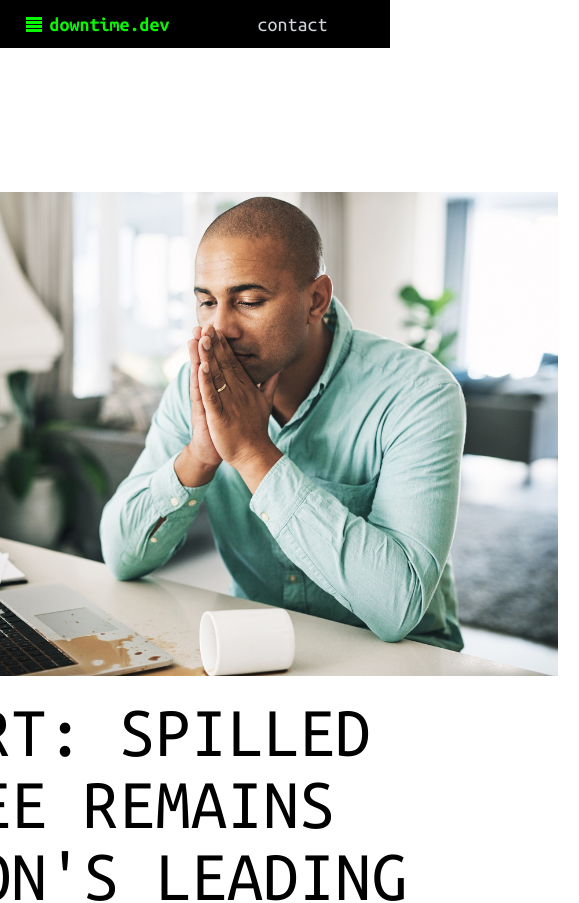
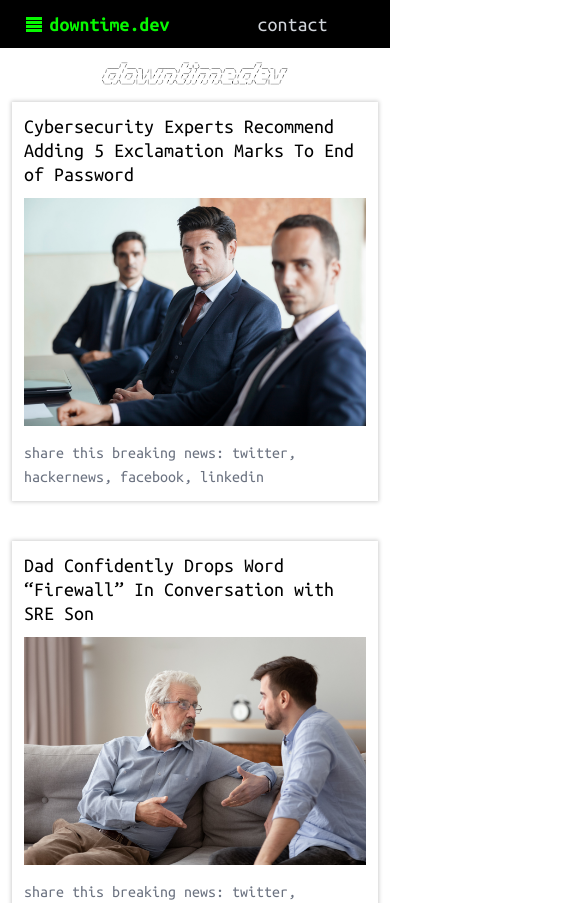
Before and after one commit to gravitational/downtime, a Next.js app: page / in a window 390 px wide. Shown: the top 903 px of the page, 579 px wide, since content can reach past the window. Built offline with nearby package versions, Linux system fonts and the light colour scheme.

Commit message:
updated mobile stylings

```diff
--- a/components/JokeParser/JokeParser.tsx
+++ b/components/JokeParser/JokeParser.tsx
@@ -3,15 +3,13 @@ import { HEADLINES, HeadlineProps } from "data/jokes";
 
 const JokeParser = () => {
   return (
-    <>
-      <div className="flex justify-center w-full mt-[180px]">
-        <div className="flex flex-col align-center max-w-[1240px]">
-          {HEADLINES.map((joke: HeadlineProps, i) => (
-            <Joke joke={joke} key={`${i} + item`}/>
-          ))}
-        </div>
+    <div className="flex justify-center w-full">
+      <div id="centralizer" className="flex flex-col items-center max-w-[1240px]">
+        {HEADLINES.map((joke: HeadlineProps, i) => (
+          <Joke joke={joke} key={`${i} + item`} />
+        ))}
       </div>
-    </>
+    </div>
   );
 };
 
@@ -21,18 +19,27 @@ interface JokeProps {
 
 const Joke = ({ joke }: JokeProps) => {
   return (
-    <div className="mt-3 mb-11 mx-5 lg:mx-0 border-b-2 border-black" >
+    <div
+      id="card"
+      className="flex flex-col items-center mb-10 mx-3 lg:mx-7 px-3 md:px-7 max-w-[660px] shadow-card "
+    >
+      <div className="text-xl lg:text-3xl leading-6 mt-3 md:mt-5 lg:mt-8 mb-3 md:mb-5 w-full ">
+        <span className="font-bold">{joke.smoker} </span>
+        {joke.headline}
+      </div>
       {joke.image && (
-        <div className="h-[484px] w-[728px] relative mb-5">
+        <div className="w-full mb-2 lg:mb-5 ">
           <NextImage
             src={joke.image}
-            alt=""
-            layout="fill"
-            objectFit="contain"
+            alt="a hilariously apropos image"
+            height="400px"
+            width="600px"
           />
         </div>
       )}
-      <div className="uppercase text-7xl mb-8">{joke.headline}</div>
+      <div className="w-full mb-3 lg:mb-7 text-gray-500 ">
+        share this breaking news: twitter, hackernews, facebook, linkedin
+      </div>
     </div>
   );
 };
--- a/components/NavBar/NavBar.tsx
+++ b/components/NavBar/NavBar.tsx
@@ -1,7 +1,4 @@
 import React, { useState } from "react";
-import { motion } from "framer-motion";
-import NextImage from "next/image";
-import { useRouter } from "next/router";
 import Link from "next/link";
 
 const NavBar = () => {
--- a/data/jokes.ts
+++ b/data/jokes.ts
@@ -4,36 +4,48 @@ import coffee from "../public/assets/images/coffee@2x.jpg"
 
 
 export interface HeadlineProps {
+    smoker?: string,
     headline: string,
     image?: StaticImageData | string,
     pubDate: Date
   }
 
+  //IMPORTANT: the MONTH is zero-indexed, e.g. "0" = January, "11" = December
 
-export const HEADLINES: HeadlineProps[] = [
+  const RawJokes: HeadlineProps[] = [
   {
-    headline: "Report: Spilled Coffee Remains Nation's Leading Cybersecurity Threat",
+    smoker: "Report:",
+    headline: "Spilled Coffee Remains Nation's Leading Cybersecurity Threat",
     image: coffee,
-    pubDate: new Date(),
+    pubDate: new Date(2022, 0, 1),
   },
   {
     headline: "Uninspired SRE Just Going Through The Motions Of Distributed Consensus Algorithm Optimization",
     image: "/assets/images/bored@2x.jpg",
-    pubDate: new Date(),
+    pubDate: new Date(2022, 0, 2),
   },
   {
     headline: "Modern-Day Robin Hood Steals Passwords to 40,000 Bon Appetit Accounts",
     image: "/assets/images/hackerman@2x.jpg",
-    pubDate: new Date(),
+    pubDate: new Date(2022, 0, 3),
   },
   {
     headline: "Dad Confidently Drops Word “Firewall” In Conversation with SRE Son",
     image: "/assets/images/firewall2@2x.jpg",
-    pubDate: new Date(),
+    pubDate: new Date(2022, 0, 4),
   },
   {
     headline: "Cybersecurity Experts Recommend Adding 5 Exclamation Marks To End of Password",
     image: "/assets/images/experts@2x.jpg",
-    pubDate: new Date(),
+    pubDate: new Date(2022, 0, 5),
   },
 ]
+
+//sorted into order by MOST RECENT DATE FIRST
+export const HEADLINES = sortByDate(RawJokes)
+
+function sortByDate (arr: HeadlineProps[]) {
+  return arr.sort(function(a, b) {
+    return +new Date(b.pubDate) - +new Date(a.pubDate)
+  })
+}
--- a/pages/index.tsx
+++ b/pages/index.tsx
@@ -1,5 +1,15 @@
 import { JokeParser } from "components/JokeParser";
+import NextImage from "next/image";
+import logo from "../public/assets/images/downtimeLogo.png"
+
 
 export default function Home() {
-  return <JokeParser/>
+  return (
+  <div className="flex flex-col items-center w-full">
+    <div className="w-6/12 max-w-[600px] mt-14 lg:mt-16">
+      <NextImage src={logo} alt="downtime logo"/>
+    </div>
+    <JokeParser/>
+  </div>
+  )
 }
--- a/tailwind.config.js
+++ b/tailwind.config.js
@@ -22,6 +22,9 @@ module.exports = {
       },
       backgroundImage: {
         'purple-web': "url('/assets/newsletter_web.png')"
+      },
+      boxShadow: {
+        "card": "0px 0px 4px 1px #D1D1D1"
       }
     }
   },
```
Also changed, not shown: public/assets/images/downtimeLogo.png (renamed from public/assets/downtimeLogo.png).
